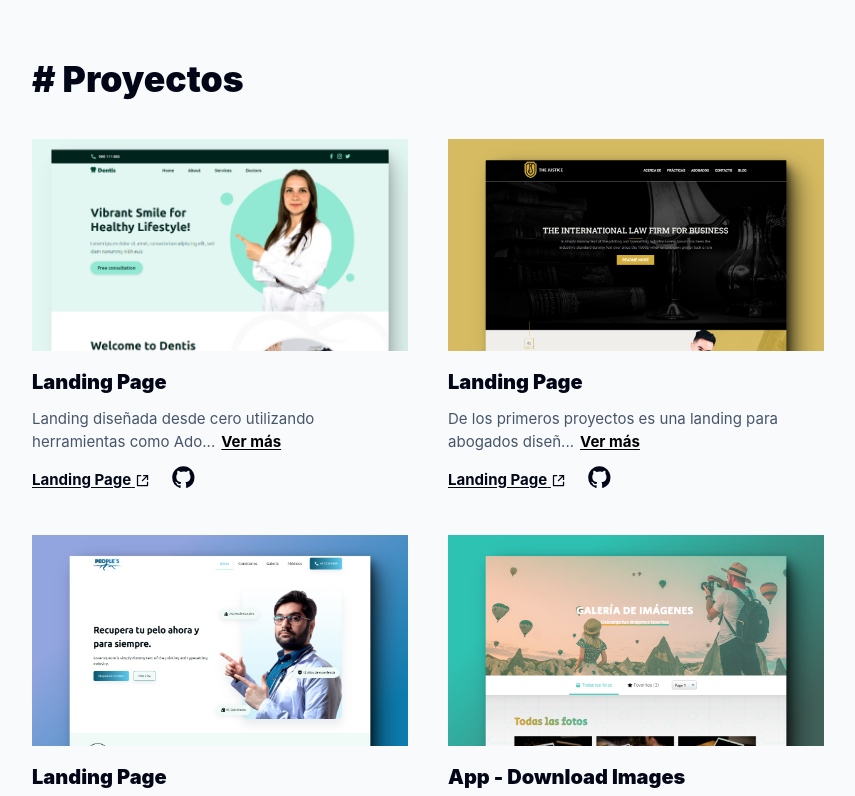
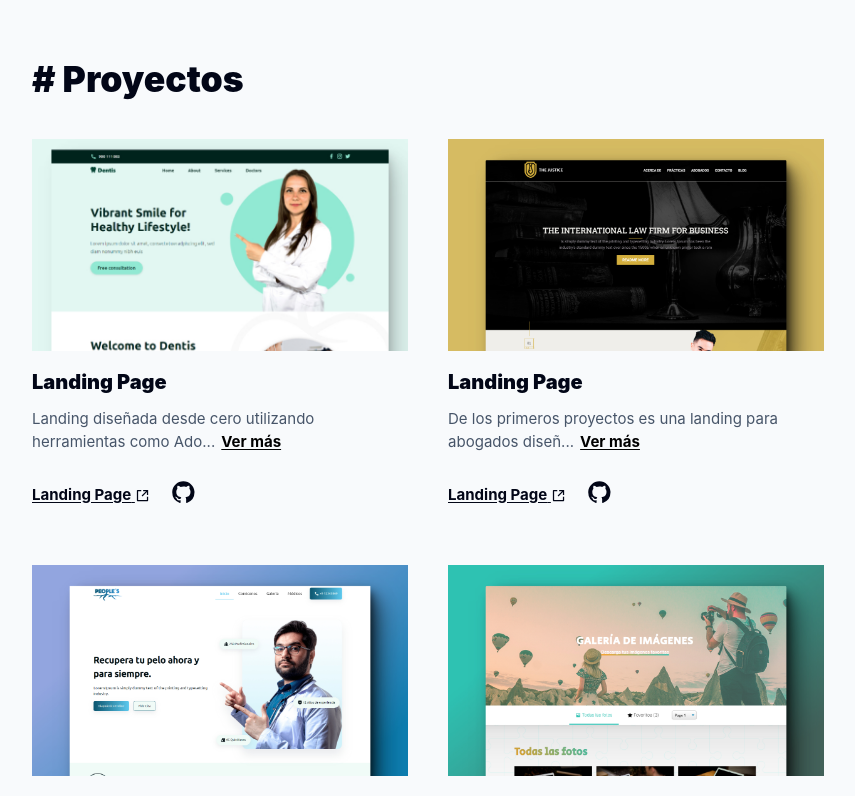
Before and after one commit to sonvice/porfolio-web, a React (Vite) app: page /projects in a window 1280 px wide. Shown: the part 780-1576 px from the top of the page, without its empty margins (212-1067 px from the left). Built offline with nearby package versions, Linux system fonts and the light colour scheme.

Commit message:
tag meta social

```diff
--- a/index.html
+++ b/index.html
@@ -2,6 +2,11 @@
 <html lang="en">
   <head>
     <meta charset="UTF-8" />
+    <meta property="og:title" content="Wilson Muñoz Castro">
+    <meta property="og:type" content="website">
+    <meta property="og:url" content="https://wilsonweb.netlify.app/">
+    <meta property="og:description" content="Soy front-end developer, designer y paso más tiempo codificando con HTML, CSS3, JavaScrip, React y TailwindCSS.">
+    <meta property="og:image" content="/default-social.png">
     <link rel="apple-touch-icon" sizes="180x180" href="/apple-touch-icon.png" />
     <link rel="icon" type="image/png" sizes="32x32" href="/favicon-32x32.png" />
     <link rel="icon" type="image/png" sizes="16x16" href="/favicon-16x16.png" />
--- a/src/components/CardProject.jsx
+++ b/src/components/CardProject.jsx
@@ -13,7 +13,7 @@ const CardProject = ({ nunCard,titleMain }) => {
       <h2 className="dark:text-slate-300 text-size-2"># {titleMain}</h2>
       <div className="box-grid gap-lg mt-lg">
         {newArr.map((figure) => (
-          <div key={figure.label} className="card">
+          <div key={figure.label} className="card pb-xs">
             <figure>
               <a href={figure.href} target="_blank">
                 <img
@@ -25,7 +25,7 @@ const CardProject = ({ nunCard,titleMain }) => {
               <h3 className="text-base mt-sm dark:text-slate-300">{figure.title}</h3>
             <Figcaption {...figure} otroValor={'Valor'}></Figcaption>
             </figure>
-            <div>
+            <div className="mt-xs">
             <a className="btn-link dark:text-slate-400 dark:decoration-slate-400" href={figure.href} target="_blank">{figure.title} <RiShareBoxLine className="align-middle"></RiShareBoxLine></a>
                 <a href={figure.gitHub} target="_blank"><RiGithubFill className="align-middle ml-sm dark:text-slate-400 dark:decoration-slate-400"></RiGithubFill></a>
             </div>
```
Also changed, not shown: default-social.png (added), src/assets/logo-wilson.svg.
